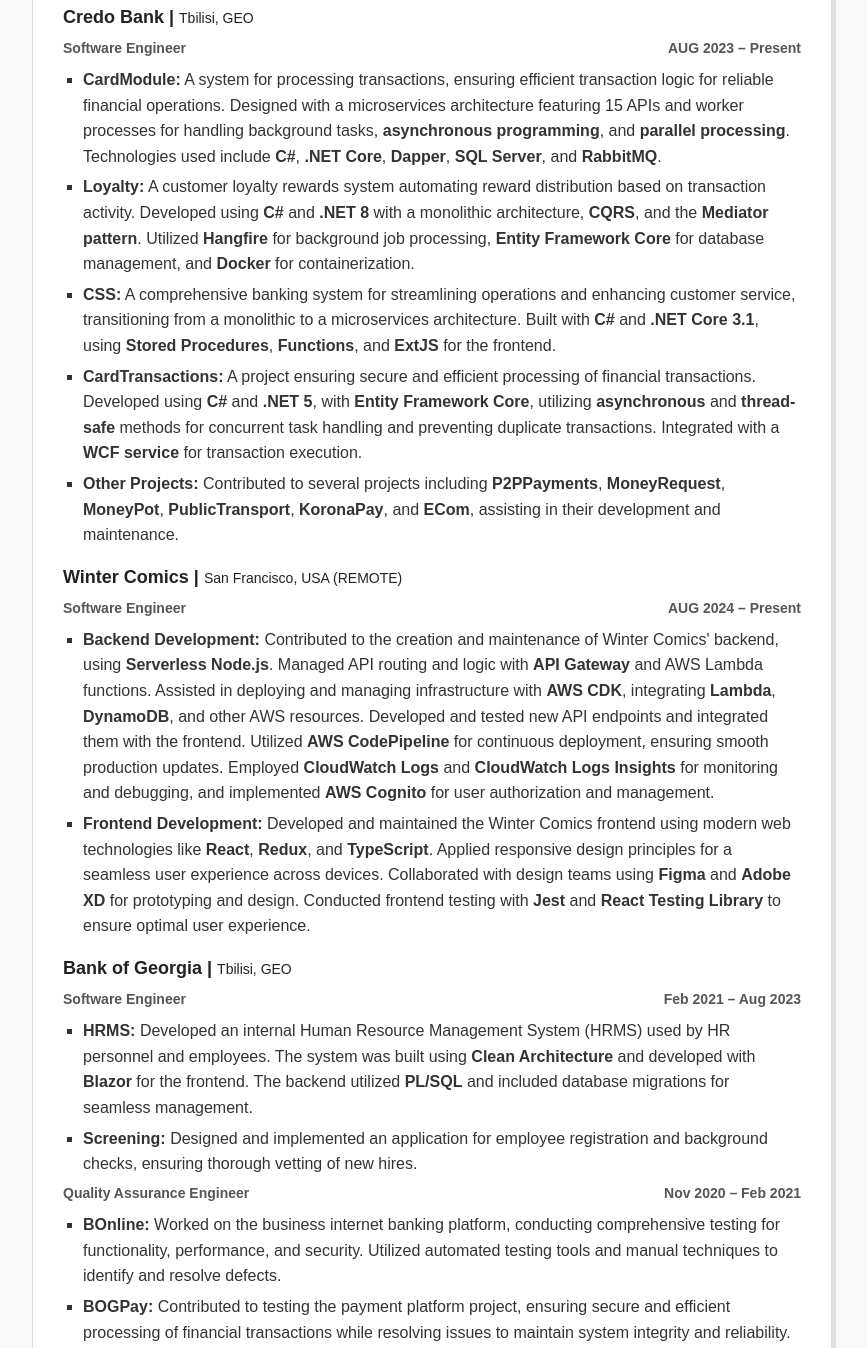
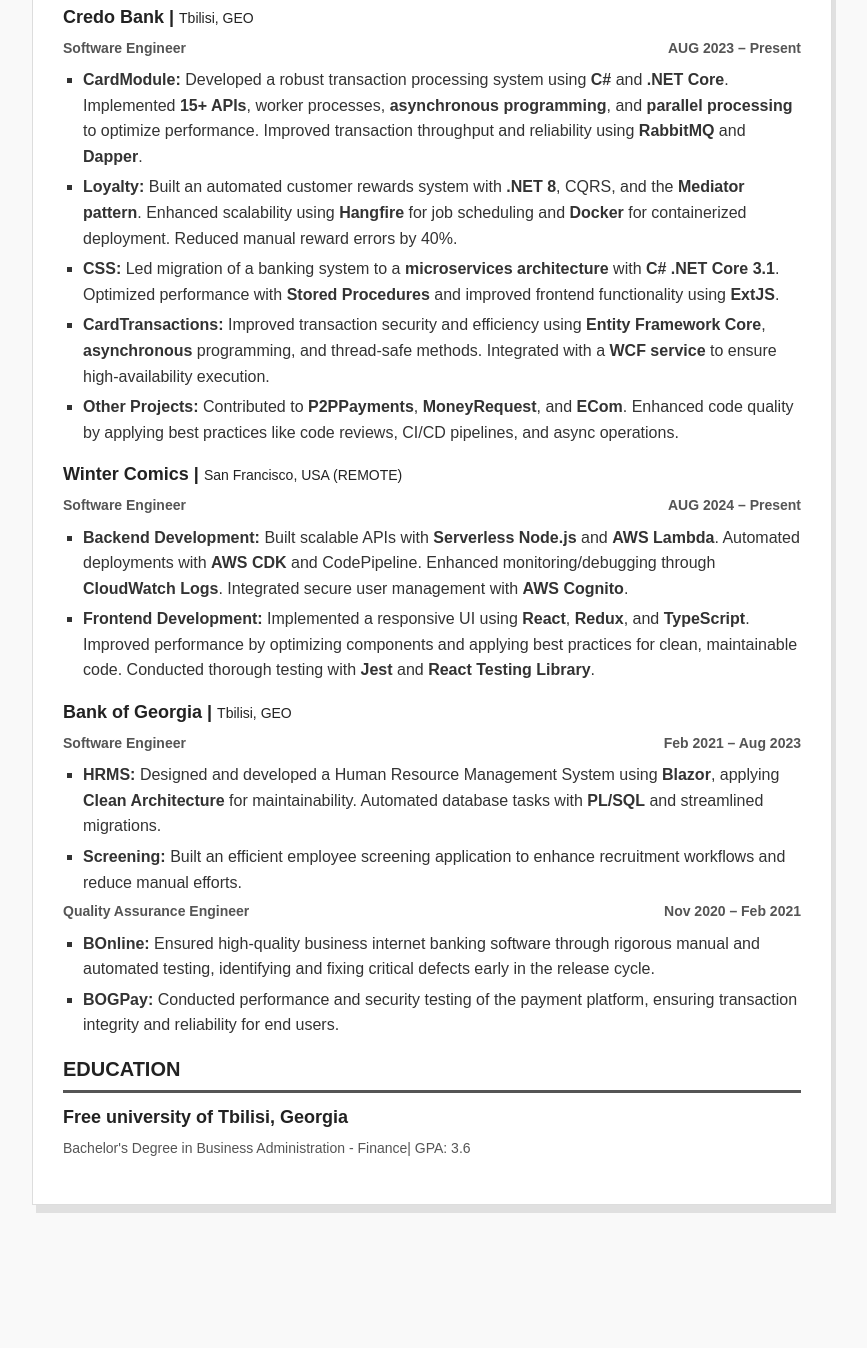
Before and after one commit to rkapanadze/CV, a plain HTML site: page index.html in a window 1280 px wide. Shown: the part 756-2104 px from the top of the page, without its empty margins (208-1075 px from the left). After the commit the page ends 1981 px from the top, so only its background shows below. Drawn offline with Linux system fonts and the light colour scheme.

Commit message:
modified work

```diff
--- a/index.html
+++ b/index.html
@@ -85,37 +85,30 @@
             <p class="job-title">Software Engineer <span class="year">AUG 2023 – Present</span></p>
             <ul>
                 <li>
-                    <strong>CardModule:</strong> A system for processing transactions, ensuring efficient transaction
-                    logic for reliable financial operations. Designed with a microservices architecture featuring 15
-                    APIs and worker processes for handling background tasks, <strong>asynchronous programming</strong>,
-                    and <strong>parallel processing</strong>. Technologies used include <strong>C#</strong>, <strong>.NET
-                    Core</strong>, <strong>Dapper</strong>, <strong>SQL Server</strong>, and <strong>RabbitMQ</strong>.
+                    <strong>CardModule:</strong> Developed a robust transaction processing system using <strong>C#</strong> and
+                    <strong>.NET Core</strong>. Implemented <strong>15+ APIs</strong>, worker processes, <strong>asynchronous
+                    programming</strong>, and <strong>parallel processing</strong> to optimize performance. Improved
+                    transaction throughput and reliability using <strong>RabbitMQ</strong> and <strong>Dapper</strong>.
                 </li>
                 <li>
-                    <strong>Loyalty:</strong> A customer loyalty rewards system automating reward distribution based on
-                    transaction activity. Developed using <strong>C#</strong> and <strong>.NET 8</strong> with a
-                    monolithic architecture, <strong>CQRS</strong>, and the <strong>Mediator pattern</strong>. Utilized
-                    <strong>Hangfire</strong> for background job processing, <strong>Entity Framework Core</strong> for
-                    database management, and <strong>Docker</strong> for containerization.
+                    <strong>Loyalty:</strong> Built an automated customer rewards system with <strong>.NET 8</strong>, CQRS,
+                    and the <strong>Mediator pattern</strong>. Enhanced scalability using <strong>Hangfire</strong> for job
+                    scheduling and <strong>Docker</strong> for containerized deployment. Reduced manual reward errors by 40%.
                 </li>
                 <li>
-                    <strong>CSS:</strong> A comprehensive banking system for streamlining operations and enhancing
-                    customer service, transitioning from a monolithic to a microservices architecture. Built with
-                    <strong>C#</strong> and <strong>.NET Core 3.1</strong>, using <strong>Stored Procedures</strong>,
-                    <strong>Functions</strong>, and <strong>ExtJS</strong> for the frontend.
+                    <strong>CSS:</strong> Led migration of a banking system to a <strong>microservices architecture</strong>
+                    with <strong>C# .NET Core 3.1</strong>. Optimized performance with <strong>Stored Procedures</strong> and
+                    improved frontend functionality using <strong>ExtJS</strong>.
                 </li>
                 <li>
-                    <strong>CardTransactions:</strong> A project ensuring secure and efficient processing of financial
-                    transactions. Developed using <strong>C#</strong> and <strong>.NET 5</strong>, with <strong>Entity
-                    Framework Core</strong>, utilizing <strong>asynchronous</strong> and <strong>thread-safe</strong>
-                    methods for concurrent task handling and preventing duplicate transactions. Integrated with a
-                    <strong>WCF service</strong> for transaction execution.
+                    <strong>CardTransactions:</strong> Improved transaction security and efficiency using <strong>Entity
+                    Framework Core</strong>, <strong>asynchronous</strong> programming, and thread-safe methods. Integrated
+                    with a <strong>WCF service</strong> to ensure high-availability execution.
                 </li>
                 <li>
-                    <strong>Other Projects:</strong> Contributed to several projects including
-                    <strong>P2PPayments</strong>, <strong>MoneyRequest</strong>, <strong>MoneyPot</strong>, <strong>PublicTransport</strong>,
-                    <strong>KoronaPay</strong>, and <strong>ECom</strong>, assisting in their development and
-                    maintenance.
+                    <strong>Other Projects:</strong> Contributed to <strong>P2PPayments</strong>, <strong>MoneyRequest</strong>,
+                    and <strong>ECom</strong>. Enhanced code quality by applying best practices like code reviews, CI/CD pipelines,
+                    and async operations.
                 </li>
             </ul>
         </article>
@@ -126,23 +119,16 @@
             <p class="job-title">Software Engineer <span class="year">AUG 2024 – Present</span></p>
             <ul>
                 <li>
-                    <strong>Backend Development:</strong> Contributed to the creation and maintenance of Winter Comics'
-                    backend, using <strong>Serverless Node.js</strong>. Managed API routing and logic with <strong>API
-                    Gateway</strong> and AWS Lambda functions. Assisted in deploying and managing infrastructure with
-                    <strong>AWS CDK</strong>, integrating <strong>Lambda</strong>, <strong>DynamoDB</strong>, and other
-                    AWS resources. Developed and tested new API endpoints and integrated them with the frontend.
-                    Utilized <strong>AWS CodePipeline</strong> for continuous deployment, ensuring smooth production
-                    updates. Employed <strong>CloudWatch Logs</strong> and <strong>CloudWatch Logs Insights</strong> for
-                    monitoring and debugging, and implemented <strong>AWS Cognito</strong> for user authorization and
-                    management.
+                    <strong>Backend Development:</strong> Built scalable APIs with <strong>Serverless Node.js</strong> and
+                    <strong>AWS Lambda</strong>. Automated deployments with <strong>AWS CDK</strong> and CodePipeline.
+                    Enhanced monitoring/debugging through <strong>CloudWatch Logs</strong>. Integrated secure user
+                    management with <strong>AWS Cognito</strong>.
                 </li>
                 <li>
-                    <strong>Frontend Development:</strong> Developed and maintained the Winter Comics frontend using
-                    modern web technologies like <strong>React</strong>, <strong>Redux</strong>, and
-                    <strong>TypeScript</strong>. Applied responsive design principles for a seamless user experience
-                    across devices. Collaborated with design teams using <strong>Figma</strong> and <strong>Adobe
-                    XD</strong> for prototyping and design. Conducted frontend testing with <strong>Jest</strong> and
-                    <strong>React Testing Library</strong> to ensure optimal user experience.
+                    <strong>Frontend Development:</strong> Implemented a responsive UI using <strong>React</strong>,
+                    <strong>Redux</strong>, and <strong>TypeScript</strong>. Improved performance by optimizing
+                    components and applying best practices for clean, maintainable code. Conducted thorough testing
+                    with <strong>Jest</strong> and <strong>React Testing Library</strong>.
                 </li>
             </ul>
         </article>
@@ -153,33 +139,28 @@
             <p class="job-title">Software Engineer <span class="year">Feb 2021 – Aug 2023</span></p>
             <ul>
                 <li>
-                    <strong>HRMS:</strong> Developed an internal Human Resource Management System (HRMS) used by HR
-                    personnel and employees. The system was built using <strong>Clean Architecture</strong> and
-                    developed with <strong>Blazor</strong> for the frontend. The backend utilized
-                    <strong>PL/SQL</strong> and included database migrations for seamless management.
+                    <strong>HRMS:</strong> Designed and developed a Human Resource Management System using <strong>Blazor</strong>,
+                    applying <strong>Clean Architecture</strong> for maintainability. Automated database tasks with
+                    <strong>PL/SQL</strong> and streamlined migrations.
                 </li>
                 <li>
-                    <strong>Screening:</strong> Designed and implemented an application for employee registration and
-                    background checks, ensuring thorough vetting of new hires.
+                    <strong>Screening:</strong> Built an efficient employee screening application to enhance recruitment
+                    workflows and reduce manual efforts.
                 </li>
             </ul>
             <p class="job-title">Quality Assurance Engineer <span class="year">Nov 2020 – Feb 2021</span></p>
             <ul>
                 <li>
-                    <strong>BOnline:</strong> Worked on the business internet banking platform, conducting comprehensive
-                    testing for functionality, performance, and security. Utilized automated testing tools and manual
-                    techniques to identify and resolve defects.
+                    <strong>BOnline:</strong> Ensured high-quality business internet banking software through rigorous
+                    manual and automated testing, identifying and fixing critical defects early in the release cycle.
                 </li>
                 <li>
-                    <strong>BOGPay:</strong> Contributed to testing the payment platform project, ensuring secure and
-                    efficient processing of financial transactions while resolving issues to maintain system integrity
-                    and reliability.
+                    <strong>BOGPay:</strong> Conducted performance and security testing of the payment platform, ensuring
+                    transaction integrity and reliability for end users.
                 </li>
             </ul>
         </article>
-
     </section>
-
 
     <!-- Education Section -->
     <section class="section">
```
